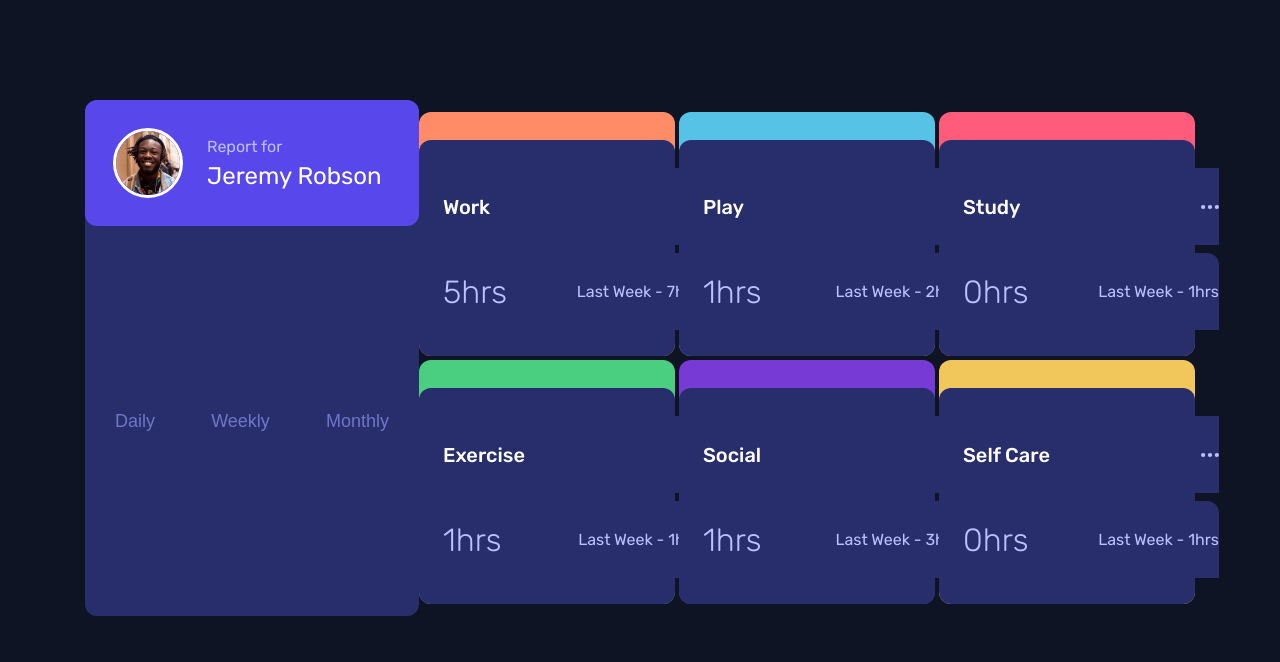
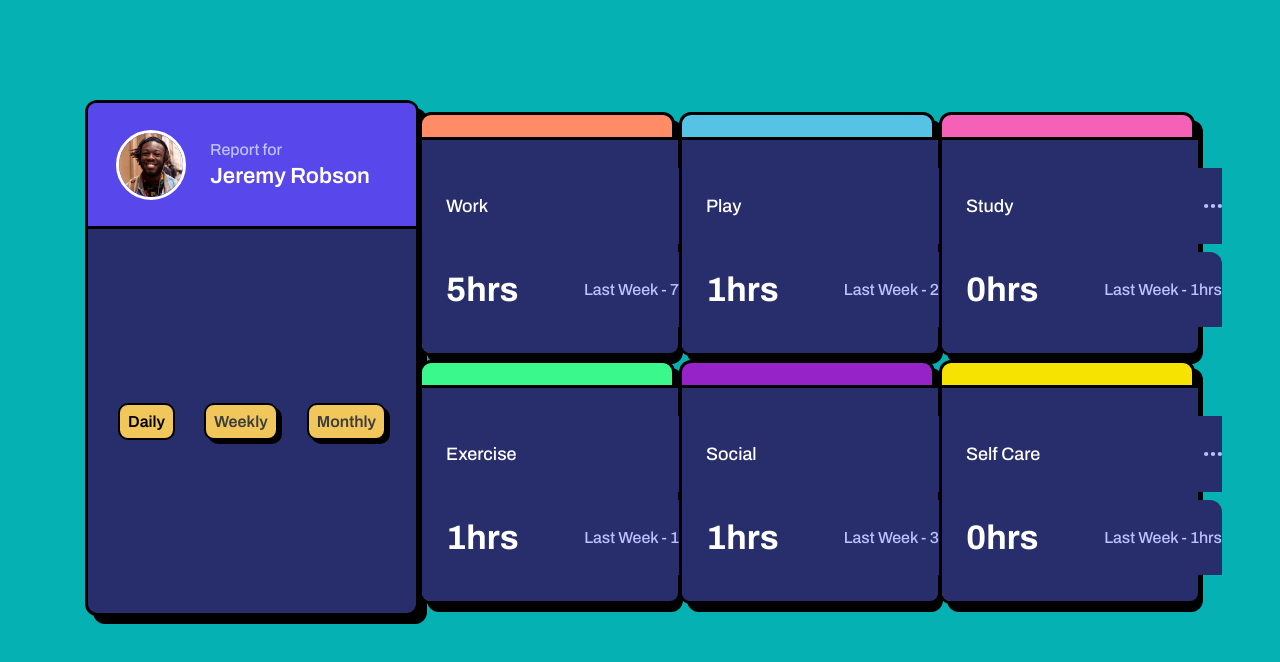
Before and after one commit to WillamiFerreira/TimeTracking-Dashboard-Main, a React (Vite) app: page / in a window 1280 px wide. Shown: the top 662 px of the page. Built offline with nearby package versions, Linux system fonts and the light colour scheme.

Commit message:
design neo-brutalism adicionado

```diff
--- a/index.html
+++ b/index.html
@@ -6,7 +6,11 @@
     <meta name="viewport" content="width=device-width, initial-scale=1.0" />
     <link rel="preconnect" href="https://fonts.googleapis.com">
 <link rel="preconnect" href="https://fonts.gstatic.com" crossorigin>
-<link href="https://fonts.googleapis.com/css2?family=Rubik:wght@300;400;500&display=swap" rel="stylesheet">
+<link rel="preconnect" href="https://fonts.googleapis.com">
+<link rel="preconnect" href="https://fonts.gstatic.com" crossorigin>
+<link rel="preconnect" href="https://fonts.googleapis.com">
+<link rel="preconnect" href="https://fonts.gstatic.com" crossorigin>
+<link href="https://fonts.googleapis.com/css2?family=Archivo:wght@300;500;600;700&display=swap" rel="stylesheet">
     <title>Vite + React</title>
   </head>
   <body>
--- a/src/components/Button.jsx
+++ b/src/components/Button.jsx
@@ -1,9 +1,9 @@
 import './styles/button.css'
 
-const Button = ({text, id, onClick}) => {
+const Button = ({text, id, onClick, classn}) => {
     return (
         <div>
-            <button id={id} onClick={onClick}>{text}</button>
+            <button className={classn} id={id} onClick={onClick}>{text}</button>
         </div>
     );
 };
--- a/src/components/ButtonGroup.jsx
+++ b/src/components/ButtonGroup.jsx
@@ -5,7 +5,7 @@ import Button from "./Button";
 const ButtonGroup = ({onClick}) => {
     return (
         <div id='btns'>
-                <Button id='1' text='Daily' onClick={onClick} />
+                <Button id='1' text='Daily' onClick={onClick} classn='active'  />
                 <Button id='2' text='Weekly' onClick={onClick} />
                 <Button id='3' text='Monthly' onClick={onClick} />
         </div>
--- a/src/components/Container.jsx
+++ b/src/components/Container.jsx
@@ -15,6 +15,21 @@ const Container = () => {
             Study:{current: 0, previous: 1, title: "Study"},
             Work: {current: 5, previous: 7, title: "Work"},
         });
+
+    function btn_perso(e){
+        const btns = document.getElementsByTagName('button');
+        //console.log(btns)
+
+        for (let btn of btns) {
+            //console.log(btn)
+            if (btn.id == e.target.id) {
+                btn.classList.add('active')
+            } else {
+                btn.classList.remove('active')
+            }
+        }
+        console.log(btns)
+    }
 
     function GetData(e){
 
@@ -55,7 +70,11 @@ const Container = () => {
                 })
                 setData(monthly)
                 break;
+
+
         }
+
+        btn_perso(e)
 
 
     }
--- a/src/components/styles/button.css
+++ b/src/components/styles/button.css
@@ -1,7 +1,27 @@
 button{
-    border: none;
-    background-color: var(--stats-bg);
-    font-size: 18px;
-    font-weight: 400;
+    font-size: 16px;
+    font-weight: 600;
     color: var(--desaturad-blue);
+
+    font-family: var(--main-font);
+
+    color: #3d3d3d;
+    background-color: #F1C65B;
+    border: 2px solid #000000;
+    box-shadow: 4px 4px 0px #000000;
+    border-radius: 10px;
+    padding: 8px;
+    transition: .2s ease-in;
+
+
 }
+
+.active{
+    color: black;
+    background-color: #F1C65B;
+    border: 2px solid #000000;
+    box-shadow: none;
+
+    border-radius: 10px;
+    transition: .2s ease-out;
+}
--- a/src/components/styles/card.css
+++ b/src/components/styles/card.css
@@ -1,13 +1,19 @@
+.card{
+    border: 3px solid black;
+    box-shadow: 8px 8px 0px 0px hsla(0, 0%, 0%, 1);
+
+}
+
 #stats_bg{
     display: flex;
     flex-direction: column;
-    border-radius: 12px;
+    border-radius: 0 0 8px 8px;
     height: 118px;
     width: 100%;
     padding: 28px 24px 26px 24px;
     background-color: var(--stats-bg);
 
-
+    border-top: 3px solid black;
 }
 
 div.card_name{
@@ -19,7 +25,7 @@ div.card_name{
 }
 div.card_name p:first-child{
     font-weight: 500;
-    font-size: 20px;
+    font-size: 18px;
     color: white;
 }
 
@@ -41,7 +47,13 @@ div.stats{
 }
 
 div.stats p:first-child{
-    font-weight: 300;
-    font-size: 32px;
+    font-weight: 700;
+    font-size: 34px;
+    color: white;
+}
+
+div.stats p:last-child{
+    font-weight: 400;
+    font-size: 16px;
     color: var(--pale-blue);
 }
--- a/src/components/styles/perfil.css
+++ b/src/components/styles/perfil.css
@@ -13,8 +13,8 @@ span{
 
 #user_name{
     color: white;
-    font-weight: 400;
-    font-size: 24px;
+    font-weight: 600;
+    font-size: 22px;
 }
 
 .perfil_bg{
@@ -23,6 +23,10 @@ span{
     height: 206px ;
     width: 100%;
     max-width: 333px;
+
+    border: 3px solid black;
+    box-shadow: 8px 8px 0px 0px hsla(0, 0%, 0%, 1);
+
 }
 
 #user_info{
@@ -36,7 +40,10 @@ span{
     padding: 28px;
     gap: 24px;
 
-    border-radius: 12px;
+    border-radius: 8px 8px 0 0;
+
+    border-bottom: 3px solid black;
+
 }
 
 #user_img{
--- a/src/index.css
+++ b/src/index.css
@@ -1,18 +1,19 @@
 :root{
   --primary-perfil-card: hsla(246, 80%, 60%, 1);
-  --primary-social-card: hsla(264, 64%, 53%, 1);
-  --primary-exercise-card: hsla(145, 58%, 55%, 1);
+  --primary-social-card: hsla(282, 70%, 46%, 1);
+  --primary-exercise-card: hsla(146, 93%, 60%, 1);
   --primary-work-card: hsla(15, 100%, 70%, 1);
   --primary-play-card: hsla(195, 74%, 62%, 1);
-  --primary-self-care-card: hsla(43, 84%, 65%, 1);
-  --primary-study-card: hsla(348, 100%, 68%, 1);
+  --primary-self-care-card: hsla(55, 98%, 49%, 1)
+  ;
+  --primary-study-card: hsla(325, 88%, 67%, 1);
 
-  --page-bg: hsla(226, 43%, 10%, 1);
+  --page-bg: #06B1B3;
   --stats-bg: hsla(235, 46%, 29%, 1);
   --desaturad-blue: hsla(235, 45%, 61%, 1);
   --pale-blue: hsla(236, 100%, 87%, 1);
 
-  --main-font: 'Rubik', sans-serif;
+  --main-font: 'Archivo', sans-serif;
 }
 
 html{
```
